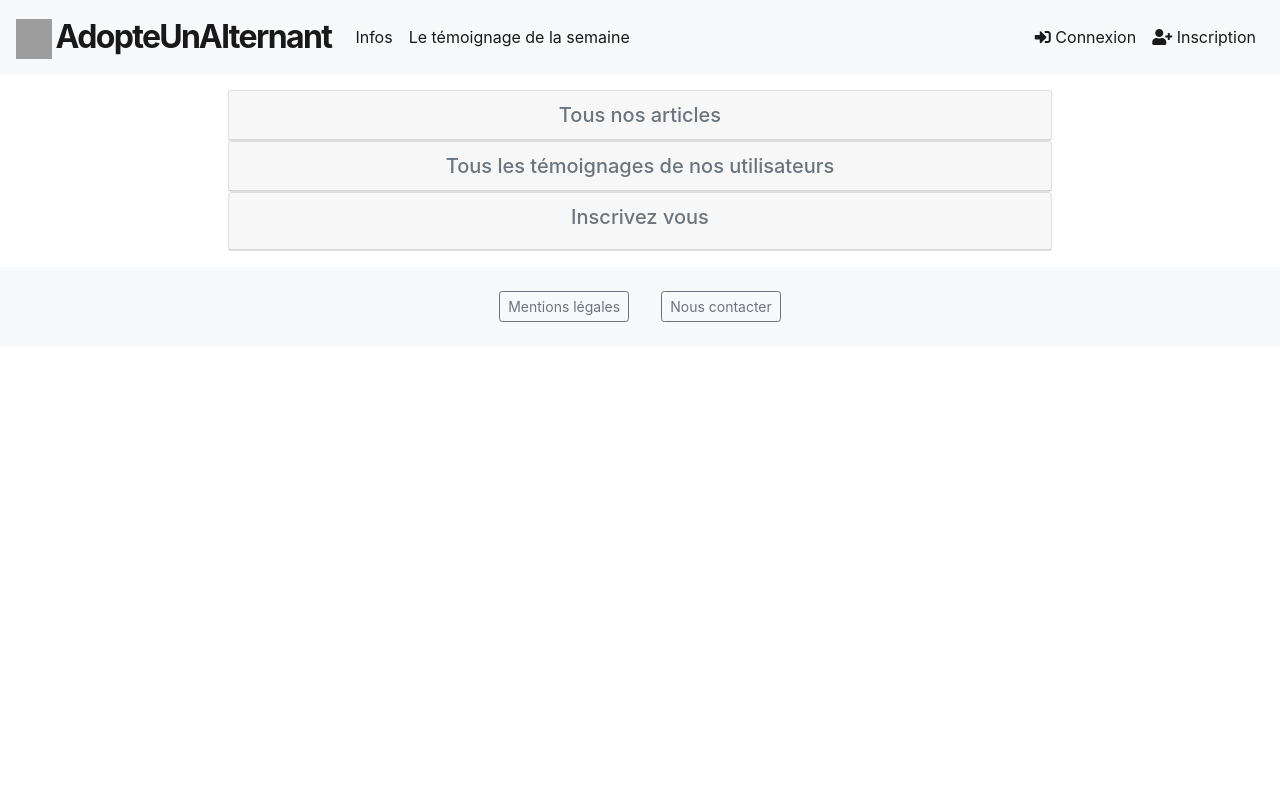
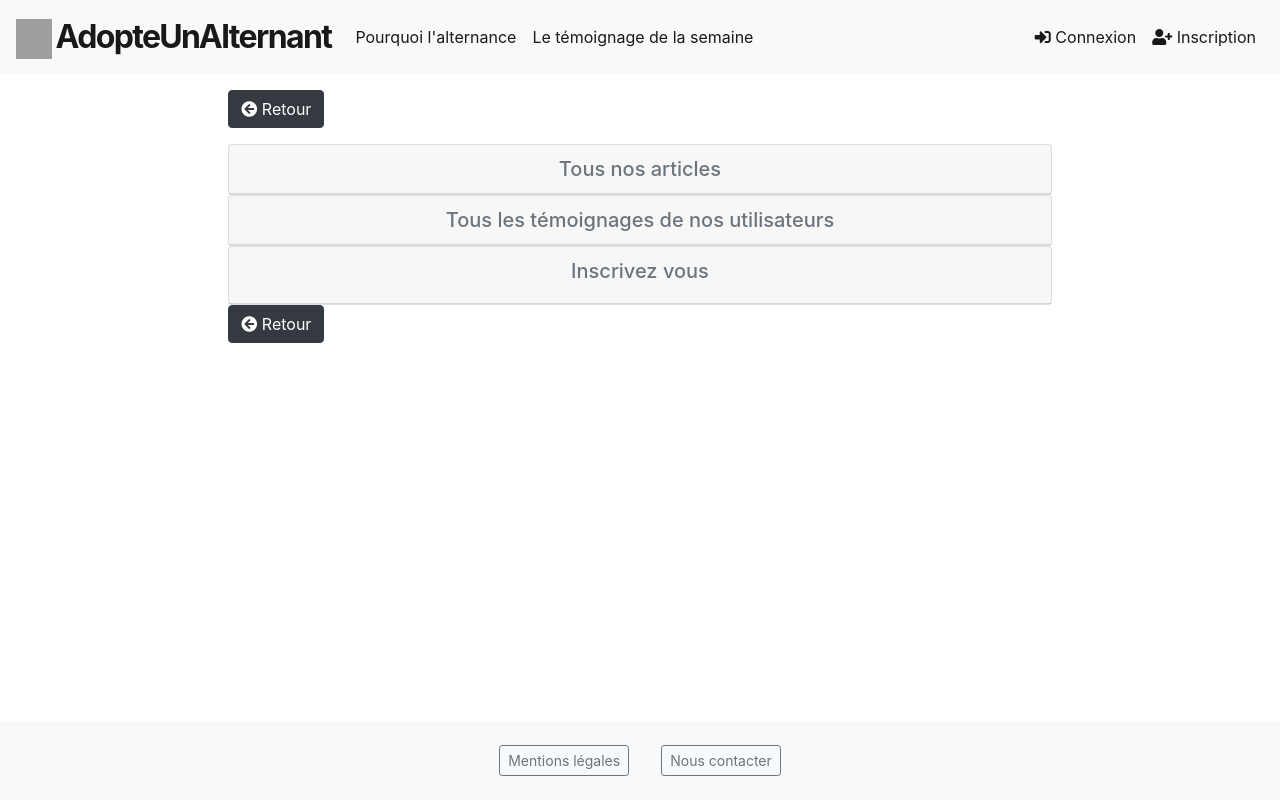
Before and after one commit to cyrielmartin/adopte-un-alternant, a Symfony app: template templates/blog/editorial.html.twig in a window 1280 px wide. Run offline with Twig, Linux system fonts and the light colour scheme; the template is opened without the code that fills it, so the values that code supplies are empty; some libraries are stand-ins or nearby versions; grey boxes are pictures that could not be loaded.

Commit message:
ajouts liens home + boutons retour

```diff
--- a/templates/base.html.twig
+++ b/templates/base.html.twig
@@ -31,8 +31,8 @@
         <div class="collapse navbar-collapse" id="navbarNavDropdown">
             <ul class="navbar-nav justify-content-end">
                 <li class="nav-item active">
-                    <a class="nav-link" href="#">
-                        Infos
+                    <a class="nav-link" href="{{path('editorial')}}">
+                        Pourquoi l'alternance
                     </a>
                 </li>
                 <li class="nav-item active">
@@ -82,10 +82,10 @@
         {% block body %}{% endblock %}
     {# Footer #}
     <footer>
-        <nav class="navbar navbar-light bg-light justify-content-center">
+        <nav class="navbar fixed-bottom navbar-light bg-light justify-content-center">
             <form class="form-inline">
-                <button class="btn btn-sm btn-outline-secondary footer-button" type="button">Mentions légales</button>
-                <button class="btn btn-sm btn-outline-secondary footer-button" type="button">Nous contacter</button>
+                <a href="{{path('legal_mentions')}}"><button class="btn btn-sm btn-outline-secondary footer-button" type="button">Mentions légales</button></a>
+                <a href="{{path('contact_us')}}"><button class="btn btn-sm btn-outline-secondary footer-button" type="button">Nous contacter</button></a>
             </form>
         </nav>
     </footer>
--- a/templates/blog/editorial.html.twig
+++ b/templates/blog/editorial.html.twig
@@ -5,7 +5,7 @@
 {% block body %}
 
 <div class="col-12 col-md-8  mx-auto my-3">
-
+<p><a href="{{path('home')}}" class="btn btn-dark"><i class="fas fa-arrow-circle-left"></i> Retour</a></p>
     <div class="card">
         <div class="card-header">
             <h2 class="h5 mb-0 text-center text-secondary">
@@ -64,8 +64,9 @@
             </a>
         </div>
     </div>
-
+<p><a href="{{path('home')}}" class="btn btn-dark"><i class="fas fa-arrow-circle-left"></i> Retour</a></p>
 </div>
 
 
+
 {% endblock %}
--- a/templates/candidate/index.html.twig
+++ b/templates/candidate/index.html.twig
@@ -5,7 +5,6 @@
 {% block body %}
 <div class="container ">
     <div class="row justify-content home-choice mt-3">
-
 
 {#Essai 2 truc déroulant#}
 
@@ -167,7 +166,7 @@
 
 		</div>
 
-
+    <p><a href="{{path('home')}}" class="btn btn-dark"><i class="fas fa-arrow-circle-left"></i> Retour</a></p>
     </div>
 </div>
 
--- a/templates/home/index.html.twig
+++ b/templates/home/index.html.twig
@@ -13,7 +13,7 @@
                 <p class="h3 text-center col-12 m-0">Je suis un candidat</p>
             </a>
 
-            <a href="#" class="col-md-5 mx-auto d-flex align-items-end recruiter" >
+            <a href="{{path('candidates_index')}}" class="col-md-5 mx-auto d-flex align-items-end recruiter" >
                 <p class="h3 mx-auto m-0">Je suis une entreprise</p>
             </a>
 
```
Also changed, not shown: src/Controller/HomeController.php (+10 -0 lines), templates/home/contact.html.twig (added, +18 -0 lines).
